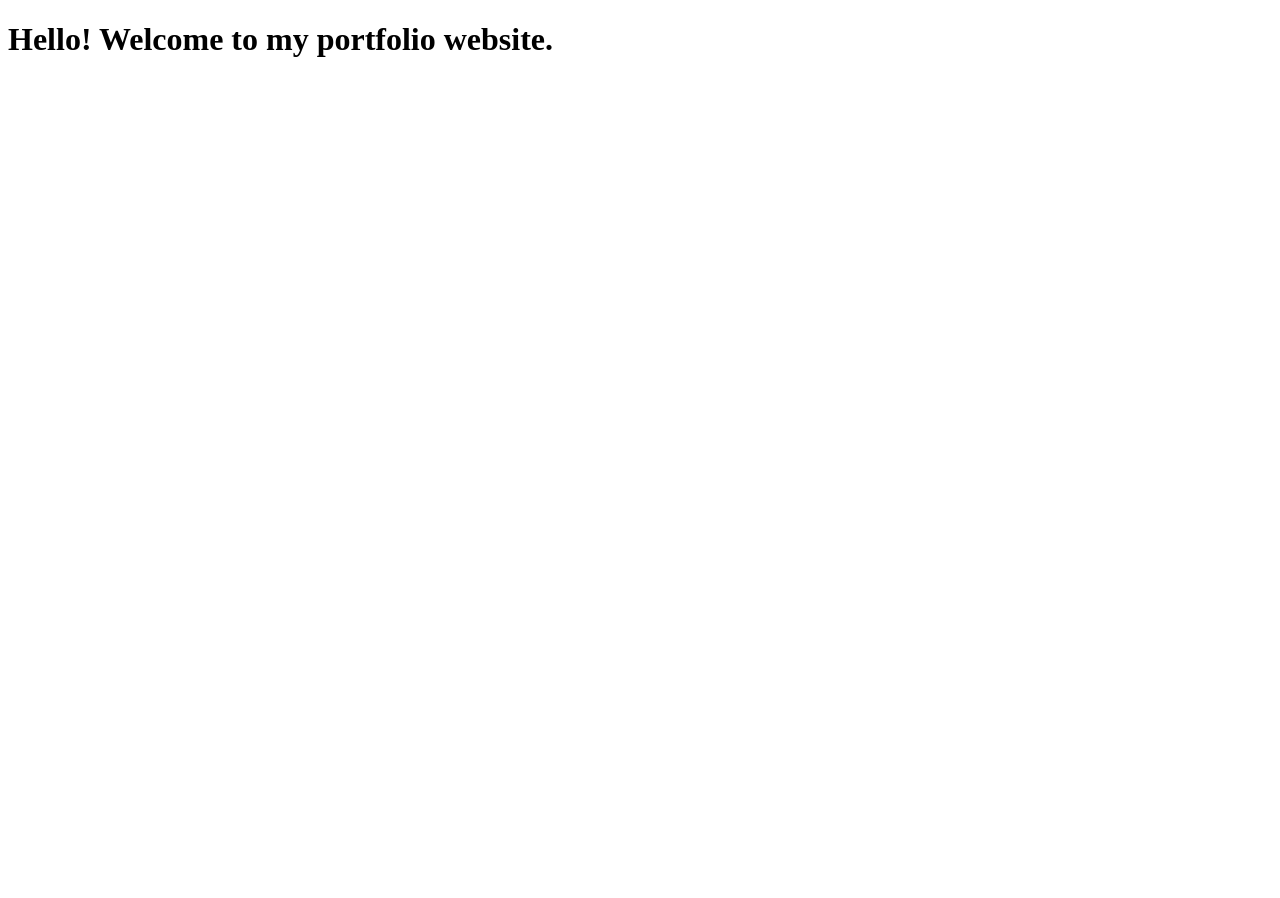
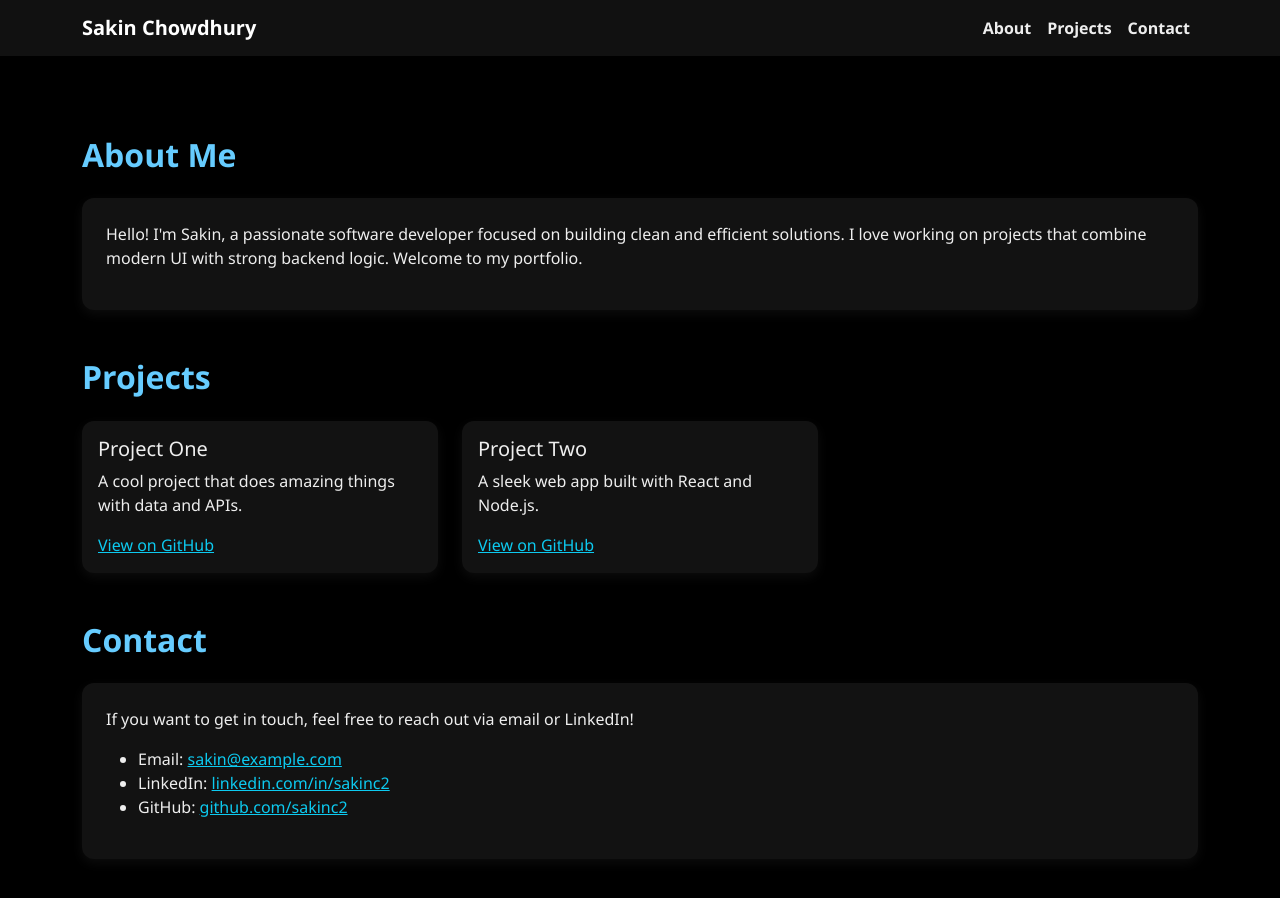
Before and after one commit to sakinc2/sakinc2.github.io, a plain HTML site: page index.html in a window 1280 px wide. Before the commit the page ends 800 px from the top, so only its background shows below. Drawn offline with nearby package versions, Linux system fonts and the light colour scheme.

Commit message:
Update index.html

```diff
--- a/index.html
+++ b/index.html
@@ -1,9 +1,124 @@
 <!DOCTYPE html>
-<html>
+<html lang="en">
 <head>
+  <meta charset="UTF-8" />
+  <meta name="viewport" content="width=device-width, initial-scale=1" />
   <title>Sakin Chowdhury Portfolio</title>
+
+  <!-- Bootstrap CSS -->
+  <link href="https://cdn.jsdelivr.net/npm/bootstrap@5.3.0/dist/css/bootstrap.min.css" rel="stylesheet" />
+
+  <style>
+    /* AMOLED black background */
+    body {
+      background-color: #000000;
+      color: #eee;
+      min-height: 100vh;
+      font-family: 'Segoe UI', Tahoma, Geneva, Verdana, sans-serif;
+    }
+    /* Navbar dark with subtle transparency */
+    .navbar {
+      background-color: rgba(18, 18, 18, 0.95);
+    }
+    /* Black card style */
+    .card {
+      background-color: #121212;
+      border: none;
+      box-shadow: 0 4px 12px rgba(255, 255, 255, 0.05);
+      color: #eee;
+      border-radius: 12px;
+      transition: transform 0.2s ease;
+    }
+    .card:hover {
+      transform: translateY(-5px);
+      box-shadow: 0 6px 20px rgba(255, 255, 255, 0.12);
+    }
+    /* Links in navbar */
+    .nav-link {
+      color: #eee !important;
+      font-weight: 600;
+      transition: color 0.2s ease;
+    }
+    .nav-link:hover {
+      color: #66ccff !important;
+    }
+    /* Section headings */
+    h2 {
+      margin-top: 2rem;
+      margin-bottom: 1.5rem;
+      font-weight: 700;
+      color: #66ccff;
+    }
+  </style>
 </head>
 <body>
-  <h1>Hello! Welcome to my portfolio website.</h1>
+
+  <!-- Navbar -->
+  <nav class="navbar navbar-expand-lg sticky-top">
+    <div class="container">
+      <a class="navbar-brand text-white fw-bold" href="#">Sakin Chowdhury</a>
+      <button class="navbar-toggler" type="button" data-bs-toggle="collapse" data-bs-target="#navMenu" aria-controls="navMenu" aria-expanded="false" aria-label="Toggle navigation">
+        <span class="navbar-toggler-icon" style="filter: invert(1);"></span>
+      </button>
+      <div class="collapse navbar-collapse" id="navMenu">
+        <ul class="navbar-nav ms-auto">
+          <li class="nav-item"><a class="nav-link" href="#about">About</a></li>
+          <li class="nav-item"><a class="nav-link" href="#projects">Projects</a></li>
+          <li class="nav-item"><a class="nav-link" href="#contact">Contact</a></li>
+        </ul>
+      </div>
+    </div>
+  </nav>
+
+  <!-- Main content -->
+  <main class="container py-5">
+
+    <!-- About Section -->
+    <section id="about">
+      <h2>About Me</h2>
+      <div class="card p-4 mb-5">
+        <p>Hello! I'm Sakin, a passionate software developer focused on building clean and efficient solutions. I love working on projects that combine modern UI with strong backend logic. Welcome to my portfolio.</p>
+      </div>
+    </section>
+
+    <!-- Projects Section -->
+    <section id="projects">
+      <h2>Projects</h2>
+      <div class="row g-4">
+        <div class="col-md-6 col-lg-4">
+          <div class="card p-3">
+            <h5>Project One</h5>
+            <p>A cool project that does amazing things with data and APIs.</p>
+            <a href="#" class="text-info">View on GitHub</a>
+          </div>
+        </div>
+        <div class="col-md-6 col-lg-4">
+          <div class="card p-3">
+            <h5>Project Two</h5>
+            <p>A sleek web app built with React and Node.js.</p>
+            <a href="#" class="text-info">View on GitHub</a>
+          </div>
+        </div>
+        <!-- Add more project cards as needed -->
+      </div>
+    </section>
+
+    <!-- Contact Section -->
+    <section id="contact" class="mt-5">
+      <h2>Contact</h2>
+      <div class="card p-4 mb-5">
+        <p>If you want to get in touch, feel free to reach out via email or LinkedIn!</p>
+        <ul>
+          <li>Email: <a href="mailto:sakin@example.com" class="text-info">sakin@example.com</a></li>
+          <li>LinkedIn: <a href="https://linkedin.com/in/sakinc2" target="_blank" class="text-info">linkedin.com/in/sakinc2</a></li>
+          <li>GitHub: <a href="https://github.com/sakinc2" target="_blank" class="text-info">github.com/sakinc2</a></li>
+        </ul>
+      </div>
+    </section>
+
+  </main>
+
+  <!-- Bootstrap JS Bundle -->
+  <script src="https://cdn.jsdelivr.net/npm/bootstrap@5.3.0/dist/js/bootstrap.bundle.min.js"></script>
 </body>
 </html>
```
